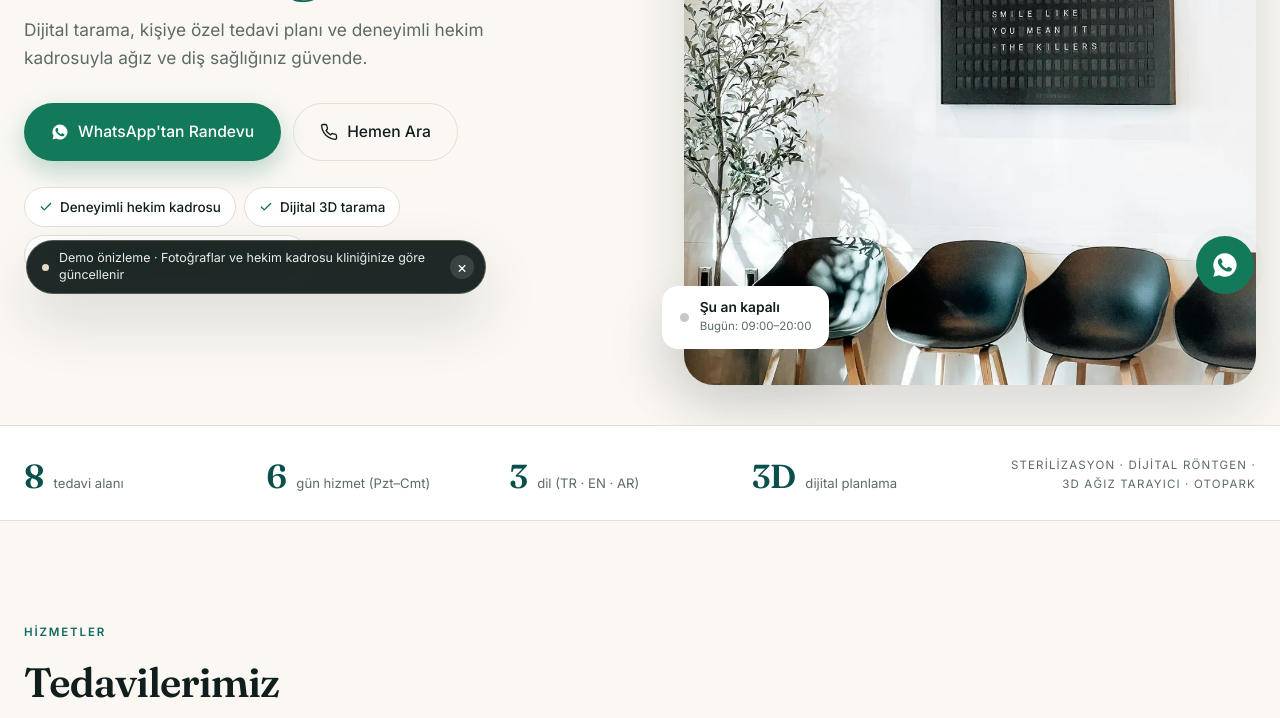
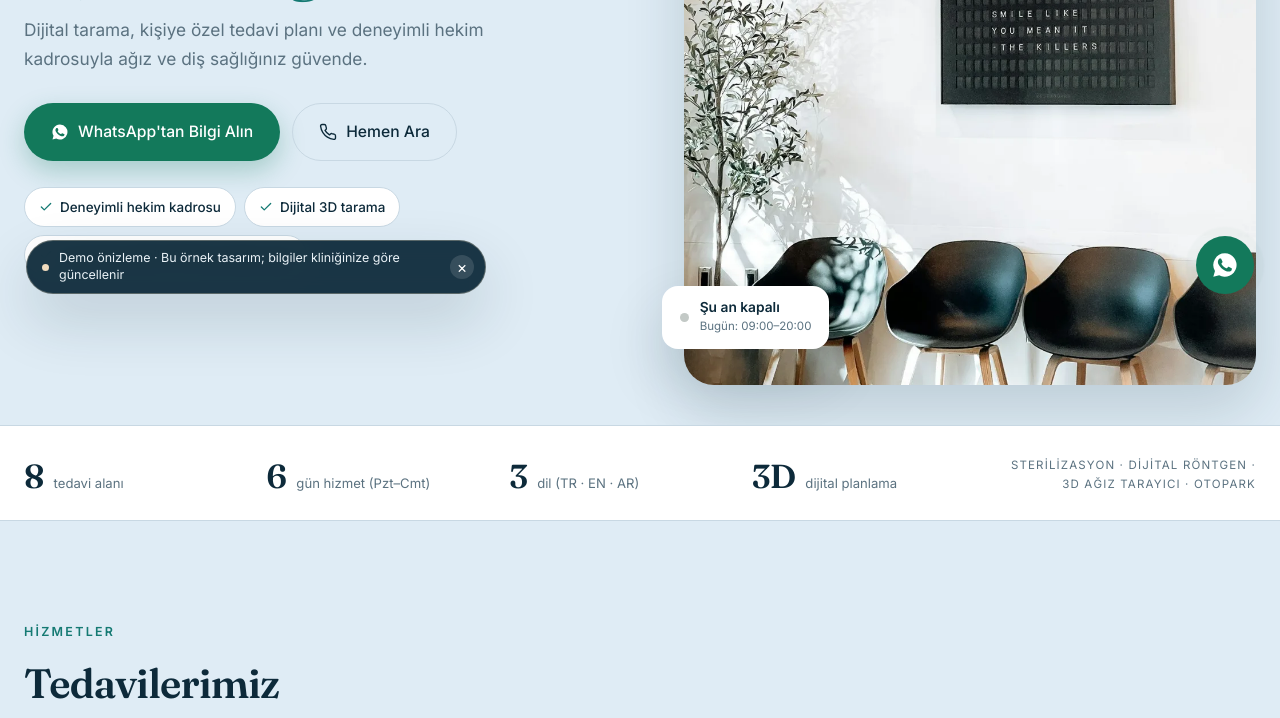
Before and after one commit to mexrano/kamerdent, a plain HTML site: page index.html in a window 1280 px wide. Shown: the part 480-1198 px from the top of the page. Drawn offline with Linux system fonts and the light colour scheme.

Commit message:
Add files via upload

```diff
--- a/css/style.css
+++ b/css/style.css
@@ -14,24 +14,24 @@
    Палитра и шрифты меняются здесь (--primary, --sand, --fh, --fb).
    ============================================================ */
 :root{
-  --bg:#FBF8F3;
-  --surface:#fff;
-  --soft:#F3EDE4;
-  --soft-2:#EAE1D4;
-  --ink:#101F1D;
-  --muted:#5D6A66;
-  --line:#E6DED2;
-  --primary:#0B4F4A;
-  --primary-2:#12695F;
-  --accent:#E3EFEA;
-  --sand:#EAD9C2;
+  --bg:#DFECF5;
+  --surface:#FFFFFF;
+  --soft:#EEF5FA;
+  --soft-2:#D5E6F1;
+  --ink:#0D2A3A;
+  --muted:#5B7280;
+  --line:#C8D8E3;
+  --primary:#0D2A3A;
+  --primary-2:#157A73;
+  --accent:#E4F1F6;
+  --sand:#F1DCBE;
   --wa:#13795B;
   --wa-d:#0E5E46;
   --live:#22C55E;
   --r:18px;
   --r-lg:26px;
-  --sh:0 12px 34px rgba(16,31,29,.08);
-  --sh-2:0 26px 60px rgba(16,31,29,.14);
+  --sh:0 12px 34px rgba(13,42,58,.10);
+  --sh-2:0 26px 60px rgba(13,42,58,.16);
   --fh:"Fraunces",Georgia,serif;
   --fb:"Inter",system-ui,sans-serif;
 }
@@ -62,7 +62,7 @@ p{margin:0 0 1em}
 ::selection{background:var(--sand);color:var(--ink)}
 
 /* ---------- typography bits ---------- */
-.eyebrow{display:inline-flex;align-items:center;gap:9px;margin:0 0 18px;font-size:.72rem;font-weight:600;letter-spacing:.16em;text-transform:uppercase;color:var(--primary-2)}
+.eyebrow{display:inline-flex;align-items:center;gap:9px;margin:0 0 18px;font-size:.78rem;font-weight:600;letter-spacing:.18em;text-transform:uppercase;color:var(--primary-2)}
 .eyebrow__dot{width:6px;height:6px;border-radius:50%;background:var(--primary-2);flex:none}
 h1 em{font-style:italic;font-weight:500;color:var(--primary-2);display:inline-block}
 .lead{font-size:1.08rem;color:var(--muted);max-width:48ch}
@@ -70,7 +70,7 @@ h1 em{font-style:italic;font-weight:500;color:var(--primary-2);display:inline-bl
 /* ---------- buttons ---------- */
 .btn{display:inline-flex;align-items:center;justify-content:center;gap:9px;padding:15px 26px;border-radius:999px;font-weight:500;font-size:.98rem;border:1px solid transparent;transition:transform .25s,background .25s,border-color .25s,color .25s,box-shadow .25s;white-space:nowrap}
 .btn .i{width:18px;height:18px}
-.btn--primary{background:var(--primary);color:#fff;box-shadow:0 10px 24px rgba(11,79,74,.22)}
+.btn--primary{background:var(--primary);color:#fff;box-shadow:0 10px 24px rgba(13,42,58,.22)}
 .btn--primary:hover{background:var(--primary-2);transform:translateY(-2px)}
 .btn--wa{background:var(--wa);color:#fff;box-shadow:0 10px 26px rgba(19,121,91,.28)}
 .btn--wa:hover{background:var(--wa-d);transform:translateY(-2px)}
@@ -82,7 +82,7 @@ h1 em{font-style:italic;font-weight:500;color:var(--primary-2);display:inline-bl
 
 /* ---------- header ---------- */
 .header{position:fixed;inset:0 0 auto;z-index:100;transition:background .3s,box-shadow .3s,border-color .3s;border-bottom:1px solid transparent}
-.header.scrolled{background:rgba(251,248,243,.92);backdrop-filter:blur(14px);border-bottom-color:var(--line)}
+.header.scrolled{background:rgba(223,236,245,.92);backdrop-filter:blur(14px);border-bottom-color:var(--line)}
 .header__in{display:flex;align-items:center;justify-content:space-between;height:78px;gap:20px}
 .logo{display:flex;align-items:center;gap:11px}
 .logo__mark{width:40px;height:40px;border-radius:13px;background:linear-gradient(145deg,var(--primary-2),var(--primary));display:grid;place-items:center;color:#fff;flex:none;box-shadow:0 8px 18px rgba(11,79,74,.24)}
@@ -105,7 +105,7 @@ h1 em{font-style:italic;font-weight:500;color:var(--primary-2);display:inline-bl
 
 /* ---------- hero ---------- */
 .hero{padding:150px 0 40px;position:relative;overflow:hidden}
-.hero::before{content:"";position:absolute;inset:-200px -10% auto;height:780px;background:radial-gradient(620px 420px at 72% 30%,#E7F1EC 0%,rgba(231,241,236,0) 70%);pointer-events:none}
+.hero::before{content:"";position:absolute;inset:-200px -10% auto;height:780px;background:radial-gradient(620px 420px at 72% 30%,#C8DFF0 0%,rgba(200,223,240,0) 70%);pointer-events:none}
 .hero__in{position:relative;display:grid;grid-template-columns:1.02fr .98fr;gap:clamp(32px,5vw,72px);align-items:center}
 .hero h1{max-width:16ch;margin-bottom:.35em}
 .hero .lead{margin-bottom:0}
@@ -212,7 +212,7 @@ h1 em{font-style:italic;font-weight:500;color:var(--primary-2);display:inline-bl
 .steps p{color:var(--muted);font-size:.88rem;margin:0}
 
 /* ---------- quiz (dark emerald anchor) ---------- */
-.quiz{max-width:820px;margin:0 auto;background:linear-gradient(155deg,#0B4F4A 0%,#073632 100%);border:1px solid rgba(255,255,255,.1);border-radius:30px;padding:clamp(28px,4.5vw,52px);box-shadow:var(--sh-2);color:#FBF8F3}
+.quiz{max-width:820px;margin:0 auto;background:linear-gradient(155deg,#0D2A3A 0%,#071C27 100%);border:1px solid rgba(255,255,255,.1);border-radius:30px;padding:clamp(28px,4.5vw,52px);box-shadow:var(--sh-2);color:#F6FAFD}
 .quiz :focus-visible{outline-color:var(--sand)}
 .quiz__head{text-align:center}
 .quiz__head .eyebrow{margin-bottom:12px;color:var(--sand)}
@@ -289,7 +289,7 @@ h1 em{font-style:italic;font-weight:500;color:var(--primary-2);display:inline-bl
 .map__btn .i{width:16px;height:16px}
 
 /* ---------- footer ---------- */
-.footer{background:#0B1716;color:#BFCAC6;padding:64px 0 26px}
+.footer{background:#0D2A3A;color:#B9C9D3;padding:64px 0 26px}
 .footer__in{display:grid;grid-template-columns:1.5fr 1fr 1fr 1.2fr;gap:36px}
 .footer .logo--light .logo__text b{color:#fff}
 .footer .logo--light .logo__text small{color:#8FA09A}
@@ -317,7 +317,7 @@ h1 em{font-style:italic;font-weight:500;color:var(--primary-2);display:inline-bl
 .fab:hover{background:var(--wa-d);transform:translateY(-2px)}
 .fab .i{width:28px;height:28px}
 
-.demo-bar{position:fixed;bottom:26px;inset-inline-start:26px;z-index:88;display:flex;align-items:center;gap:10px;background:rgba(11,23,22,.92);backdrop-filter:blur(10px);color:#E8EFEA;border:1px solid rgba(234,217,194,.26);border-radius:999px;padding:9px 11px 9px 15px;font-size:.78rem;line-height:1.35;box-shadow:var(--sh-2);max-width:min(460px,calc(100vw - 120px))}
+.demo-bar{position:fixed;bottom:26px;inset-inline-start:26px;z-index:88;display:flex;align-items:center;gap:10px;background:rgba(13,42,58,.94);backdrop-filter:blur(10px);color:#EAF2F7;border:1px solid rgba(241,220,190,.3);border-radius:999px;padding:9px 11px 9px 15px;font-size:.78rem;line-height:1.35;box-shadow:var(--sh-2);max-width:min(460px,calc(100vw - 120px))}
 .demo-bar[hidden]{display:none!important}
 .demo-bar__dot{width:7px;height:7px;border-radius:50%;background:var(--sand);flex:none}
 .demo-bar__x{width:24px;height:24px;border-radius:50%;border:0;background:rgba(255,255,255,.12);color:#fff;display:grid;place-items:center;font-size:1rem;line-height:1;flex:none;transition:background .2s}
--- a/js/config.js
+++ b/js/config.js
@@ -2,10 +2,10 @@
 //  ВСЕ ДАННЫЕ КЛИНИКИ — меняешь только этот файл + картинки в /img
 //  Всё, что помечено // ЗАМЕНИТЬ — проверить у клиники перед запуском
 //
-//  ВАЖНО (Турция): регламент Sağlık Hizmetlerinde Tanıtım ve
-//  Bilgilendirme Faaliyetleri Hakkında Yönetmelik запрещает
-//  отзывы пациентов, рейтинги, фото «до/после», цены, скидки,
-//  «лучший», «№1» и гарантии результата. Поэтому этих блоков нет.
+//  ВАЖНО (Türkiye): Sağlık Hizmetlerinde Tanıtım ve Bilgilendirme
+//  Faaliyetleri Hakkında Yönetmelik — Resmî Gazete 12.11.2025,
+//  sayı 33075. Отзывы/рейтинги, «до/после», цены, скидки, «лучший»,
+//  «№1» и гарантии результата не используем. Поэтому этих блоков нет.
 // ============================================================
 export const CONFIG = {
   isDemo: true, // true = noindex + аккуратная демо-плашка (перед запуском поменять на false)
@@ -155,10 +155,10 @@ export const CONFIG = {
   texts: {
     tr: {
       metaTitle: "Başakşehir Diş Kliniği | Kamerdent – İmplant, Zirkonyum, Ortodonti",
-      metaDesc: "Başakşehir Kayabaşı'nda ağız ve diş sağlığı polikliniği. İmplant, zirkonyum kaplama, ortodonti, çocuk diş hekimliği. WhatsApp'tan randevu alın.",
+      metaDesc: "Başakşehir Kayabaşı'nda ağız ve diş sağlığı polikliniği. İmplant, zirkonyum kaplama, ortodonti, çocuk diş hekimliği. WhatsApp'tan bilgi alın.",
       nav: ["Tedaviler", "Hekimler", "Klinik", "SSS", "İletişim"],
       skip: "İçeriğe geç", menu: "Menü",
-      call: "Hemen Ara", wa: "WhatsApp'tan Randevu", waShort: "WhatsApp", route: "Yol Tarifi", book: "Randevu",
+      call: "Hemen Ara", wa: "WhatsApp'tan Bilgi Alın", waShort: "WhatsApp", route: "Yol Tarifi", book: "Bilgi alın",
       heroEyebrow: "Başakşehir · Kayabaşı · Adım İstanbul",
       heroTitle: "Başakşehir'de güven veren, konforlu",
       heroTitleAccent: "diş hekimliği",
@@ -174,7 +174,7 @@ export const CONFIG = {
       duration: "Ortalama süre", sessions: "Seans", details: "Detayları gör", info: "WhatsApp'tan sor",
       steps: "Süreç nasıl işler?",
       waTreat: "Merhaba, {t} hakkında bilgi almak istiyorum.",
-      waDoctor: "Merhaba, {d} ile randevu almak istiyorum.",
+      waDoctor: "Merhaba, {d} hakkında bilgi almak istiyorum.",
       whyEyebrow: "Klinik", whyTitle: "Neden Kamerdent?",
       whySub: "Tedavinin her adımında ne olduğunu bilmeniz bizim için önemli. Kullandığımız yöntemleri ve çalışma biçimimizi açıkça anlatıyoruz.",
       why: [
@@ -187,7 +187,7 @@ export const CONFIG = {
       ],
       docEyebrow: "Ekip", docTitle: "Hekimlerimiz",
       docSub: "Tedavinizi planlayan ve yürüten hekimleri tanıyın.",
-      langs: "Diller", doctorBook: "Randevu al",
+      langs: "Diller", doctorBook: "Bilgi alın",
       procEyebrow: "Süreç", procTitle: "Tedavi nasıl ilerler?",
       proc: [["WhatsApp'tan yazın", "Birkaç dakikada size dönüş yapalım."], ["Muayene ve tarama", "Dijital tarama ile detaylı inceleme."], ["Kişisel plan", "Seçenekleri ve süreyi açıkça konuşalım."], ["Tedavi ve kontrol", "Tedavi sonrası düzenli takip."]],
       quizEyebrow: "Yönlendirme", quizTitle: "Hangi tedavi bana uygun?", quizSub: "3 kısa soruyu yanıtlayın, hekimimiz size dönsün.",
@@ -205,22 +205,22 @@ export const CONFIG = {
       localTitle: "Başakşehir ve çevresinde diş sağlığı",
       localText: "Kliniğimiz Başakşehir Kayabaşı'nda, Kayaşehir Bulvarı üzerindeki Adım İstanbul Sitesi A-1 Blok'ta yer alır. Başakşehir, Kayabaşı, Bahçeşehir, Kayaşehir, İkitelli ve çevre mahallelerden gelen hastalarımızı kabul ediyoruz. Toplu taşıma duraklarına yakınız; site otoparkından yararlanabilirsiniz.",
       localAreas: ["Başakşehir", "Kayabaşı", "Bahçeşehir", "Kayaşehir", "İkitelli", "Şahintepe"],
-      contactTitle: "İletişim", contactSub: "Randevu ve sorularınız için yazın veya arayın.",
+      contactTitle: "İletişim", contactSub: "Örnek sayfa ve sorularınız için yazın veya arayın.",
       hoursT: "Çalışma saatleri", days: ["Pazar", "Pazartesi", "Salı", "Çarşamba", "Perşembe", "Cuma", "Cumartesi"],
       mapTitle: "Kamerdent konumu",
       footerNav: "Menü", footerTreat: "Tedaviler", footerContact: "İletişim",
       disclaimer: "Bu sitedeki bilgiler yalnızca bilgilendirme amaçlıdır. Tanı ve tedavi için hekiminize başvurunuz.",
       kvkkTitle: "KVKK Aydınlatma Metni",
       kvkkText: "6698 sayılı Kişisel Verilerin Korunması Kanunu kapsamında; adınız ve telefon numaranız yalnızca randevu ve bilgilendirme amacıyla, veri sorumlusu sıfatıyla kliniğimiz tarafından işlenir. Bu site verilerinizi sunucuda saklamaz; form bilgileri doğrudan sizin WhatsApp uygulamanız üzerinden kliniğe iletilir. Kanunun 11. maddesi kapsamındaki haklarınız için kliniğimizle iletişime geçebilirsiniz.",
-      demoNotice: "Demo önizleme · Fotoğraflar ve hekim kadrosu kliniğinize göre güncellenir",
+      demoNotice: "Demo önizleme · Bu örnek tasarım; bilgiler kliniğinize göre güncellenir",
       close: "Kapat", rights: "Tüm hakları saklıdır."
     },
     en: {
       metaTitle: "Başakşehir Dental Clinic | Kamerdent – Implants, Zirconia, Orthodontics",
-      metaDesc: "Dental clinic in Kayabaşı, Başakşehir. Implants, zirconia crowns, orthodontics, pediatric dentistry. Book an appointment on WhatsApp.",
+      metaDesc: "Dental clinic in Kayabaşı, Başakşehir. Implants, zirconia crowns, orthodontics, pediatric dentistry. Get information on WhatsApp.",
       nav: ["Treatments", "Doctors", "Clinic", "FAQ", "Contact"],
       skip: "Skip to content", menu: "Menu",
-      call: "Call Now", wa: "Book on WhatsApp", waShort: "WhatsApp", route: "Directions", book: "Book",
+      call: "Call Us", wa: "Get Info on WhatsApp", waShort: "WhatsApp", route: "Directions", book: "Get info",
       heroEyebrow: "Başakşehir · Kayabaşı · Adım İstanbul",
       heroTitle: "Modern, reassuring dental care in",
       heroTitleAccent: "Başakşehir",
@@ -236,7 +236,7 @@ export const CONFIG = {
       duration: "Average duration", sessions: "Visits", details: "See details", info: "Ask on WhatsApp",
       steps: "How does it work?",
       waTreat: "Hello, I would like information about {t}.",
-      waDoctor: "Hello, I would like to book an appointment with {d}.",
+      waDoctor: "Hello, I would like information about {d}.",
       whyEyebrow: "The clinic", whyTitle: "Why Kamerdent?",
       whySub: "You should know what happens at every step. We explain our methods and the way we work in plain language.",
       why: [
@@ -249,7 +249,7 @@ export const CONFIG = {
       ],
       docEyebrow: "Team", docTitle: "Our Doctors",
       docSub: "Meet the dentists who plan and carry out your treatment.",
-      langs: "Languages", doctorBook: "Book",
+      langs: "Languages", doctorBook: "Get info",
       procEyebrow: "The process", procTitle: "How treatment works",
       proc: [["Message us", "We reply within minutes."], ["Exam and scan", "Detailed digital examination."], ["Personal plan", "We discuss options and timing clearly."], ["Treatment and follow-up", "Regular check-ups after treatment."]],
       quizEyebrow: "Guidance", quizTitle: "Which treatment suits me?", quizSub: "Answer 3 quick questions and our dentist will get back to you.",
@@ -267,22 +267,22 @@ export const CONFIG = {
       localTitle: "Dental care in Başakşehir and nearby",
       localText: "Our clinic is located in Kayabaşı, Başakşehir, inside Adım İstanbul (A-1 Block), around 25–30 minutes from Istanbul Airport. We welcome patients from Başakşehir, Kayabaşı, Bahçeşehir, Kayaşehir, İkitelli and nearby neighbourhoods, with public transport and on-site parking available.",
       localAreas: ["Başakşehir", "Kayabaşı", "Bahçeşehir", "Kayaşehir", "İkitelli", "Şahintepe"],
-      contactTitle: "Contact", contactSub: "Write or call us for appointments and questions.",
+      contactTitle: "Contact", contactSub: "Write or call us about this sample page and your questions.",
       hoursT: "Opening hours", days: ["Sunday", "Monday", "Tuesday", "Wednesday", "Thursday", "Friday", "Saturday"],
       mapTitle: "Kamerdent location",
       footerNav: "Menu", footerTreat: "Treatments", footerContact: "Contact",
       disclaimer: "Information on this site is for general purposes only. Please consult your dentist for diagnosis and treatment.",
       kvkkTitle: "Privacy Notice (KVKK)",
       kvkkText: "Under Turkish Law No. 6698, your name and phone number are processed by our clinic as data controller solely for appointments and information. This website does not store your data; the form is sent directly from your own WhatsApp app to the clinic. Contact us to exercise your rights under Article 11.",
-      demoNotice: "Demo preview · Photos and medical team will be updated for your clinic",
+      demoNotice: "Demo preview · Sample design; details will be updated for your clinic",
       close: "Close", rights: "All rights reserved."
     },
     ar: {
       metaTitle: "عيادة أسنان باشاك شهير | كامردنت – زراعة، زركونيوم، تقويم",
-      metaDesc: "عيادة أسنان في كاياباشي، باشاك شهير. زراعة، تيجان زركونيوم، تقويم، طب أسنان الأطفال. احجز عبر واتساب.",
+      metaDesc: "عيادة أسنان في كاياباشي، باشاك شهير. زراعة، تيجان زركونيوم، تقويم، طب أسنان الأطفال. اطلب المعلومة عبر واتساب.",
       nav: ["العلاجات", "الأطباء", "العيادة", "الأسئلة", "تواصل"],
       skip: "تخطَّ إلى المحتوى", menu: "القائمة",
-      call: "اتصل الآن", wa: "احجز عبر واتساب", waShort: "واتساب", route: "الاتجاهات", book: "احجز",
+      call: "اتصل بنا", wa: "اطلب المعلومة عبر واتساب", waShort: "واتساب", route: "الاتجاهات", book: "اطلب المعلومة",
       heroEyebrow: "باشاك شهير · كاياباشي · آديم إسطنبول",
       heroTitle: "رعاية أسنان حديثة ومريحة في",
       heroTitleAccent: "باشاك شهير",
@@ -298,7 +298,7 @@ export const CONFIG = {
       duration: "المدة التقريبية", sessions: "الجلسات", details: "عرض التفاصيل", info: "اسأل عبر واتساب",
       steps: "كيف تتم العملية؟",
       waTreat: "مرحبًا، أود الاستفسار عن {t}.",
-      waDoctor: "مرحبًا، أود حجز موعد مع {d}.",
+      waDoctor: "مرحبًا، أود الاستفسار عن {d}.",
       whyEyebrow: "العيادة", whyTitle: "لماذا كامردنت؟",
       whySub: "يهمنا أن تعرف ما يحدث في كل خطوة. نشرح طرق عملنا بوضوح.",
       why: [
@@ -311,7 +311,7 @@ export const CONFIG = {
       ],
       docEyebrow: "الفريق", docTitle: "أطباؤنا",
       docSub: "تعرّف على الأطباء الذين يخططون علاجك وينفذونه.",
-      langs: "اللغات", doctorBook: "احجز",
+      langs: "اللغات", doctorBook: "اطلب المعلومة",
       procEyebrow: "المسار", procTitle: "كيف يسير العلاج؟",
       proc: [["راسلنا", "نرد خلال دقائق."], ["الفحص والمسح", "فحص رقمي مفصل."], ["خطة شخصية", "نناقش الخيارات والمدة بوضوح."], ["العلاج والمتابعة", "مراجعات منتظمة بعد العلاج."]],
       quizEyebrow: "إرشاد", quizTitle: "ما العلاج المناسب لي؟", quizSub: "أجب عن 3 أسئلة قصيرة وسيتواصل معك طبيبنا.",
@@ -329,14 +329,14 @@ export const CONFIG = {
       localTitle: "رعاية الأسنان في باشاك شهير والمناطق المجاورة",
       localText: "تقع عيادتنا في كاياباشي، باشاك شهير، داخل مجمع آديم إسطنبول (بلوك A-1)، على بُعد نحو 25–30 دقيقة من مطار إسطنبول. نستقبل المرضى من باشاك شهير وكاياباشي وباهجة شهير وكاياشهير وإيكيتيلي والأحياء المجاورة، مع قربنا من المواصلات العامة وتوفر موقف سيارات في المبنى.",
       localAreas: ["باشاك شهير", "كاياباشي", "باهجة شهير", "كاياشهير", "إيكيتيلي", "شاهين تبه"],
-      contactTitle: "تواصل معنا", contactSub: "راسلنا أو اتصل بنا للمواعيد والاستفسارات.",
+      contactTitle: "تواصل معنا", contactSub: "راسلنا أو اتصل بنا للاستفسار عن هذه الصفحة التجريبية.",
       hoursT: "ساعات العمل", days: ["الأحد", "الاثنين", "الثلاثاء", "الأربعاء", "الخميس", "الجمعة", "السبت"],
       mapTitle: "موقع كامردنت",
       footerNav: "القائمة", footerTreat: "العلاجات", footerContact: "تواصل",
       disclaimer: "المعلومات في هذا الموقع لأغراض التوعية فقط. يرجى استشارة طبيبك للتشخيص والعلاج.",
       kvkkTitle: "إشعار الخصوصية (KVKK)",
       kvkkText: "وفقًا للقانون التركي رقم 6698، تتم معالجة اسمك ورقم هاتفك من قبل عيادتنا فقط لغرض المواعيد والمعلومات. لا يخزن هذا الموقع بياناتك؛ يتم إرسال النموذج مباشرة من تطبيق واتساب الخاص بك إلى العيادة.",
-      demoNotice: "معاينة تجريبية · سيتم تحديث الصور وفريق الأطباء وفقًا لعيادتكم",
+      demoNotice: "معاينة تجريبية · تصميم نموذجي؛ سيتم تحديث البيانات وفقًا لعيادتكم",
       close: "إغلاق", rights: "جميع الحقوق محفوظة."
     }
   }
```
Also changed, not shown: index.html (+2 -2 lines), 1 other file.
